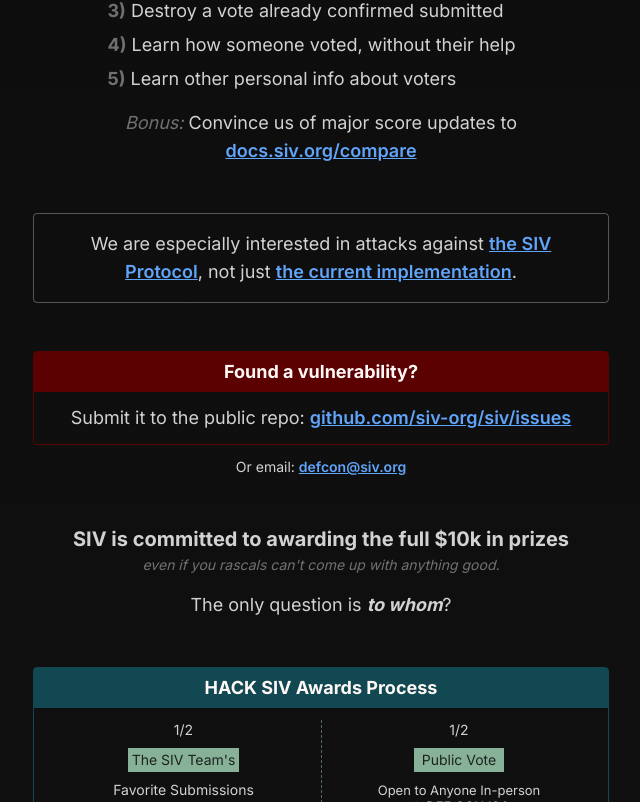
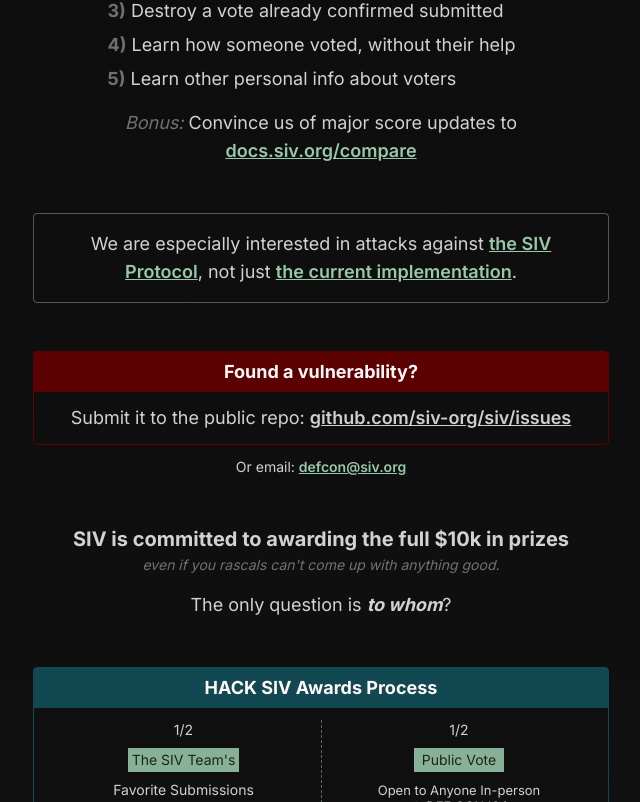
Before and after one commit to siv-org/hack.siv.org, a Next.js app: page / in a window 1280 px wide. Shown: the part 1358-2160 px from the top of the page, without its empty margins (319-959 px from the left). Built offline with nearby package versions, Linux system fonts and the light colour scheme.

Commit message:
Green links

```diff
--- a/app/page.tsx
+++ b/app/page.tsx
@@ -4,7 +4,7 @@
 
 const deepTeal = '#114852'
 const deepRed = 'rgb(92, 1, 1)'
-const linkStyle = 'underline text-blue-400 font-semibold'
+const linkStyle = 'underline text-green-200/80 font-semibold'
 
 export default function Home() {
   return (
@@ -91,7 +91,7 @@
       <Box color={deepRed} title={'Found a vulnerability?'}>
         Submit it to the public repo:{' '}
         <a
-          className={linkStyle}
+          className={`${linkStyle} !text-white/80`}
           target="_blank"
           href="https://github.com/siv-org/siv/issues"
         >
```
